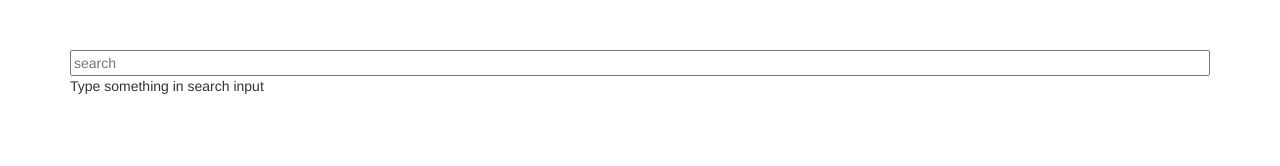
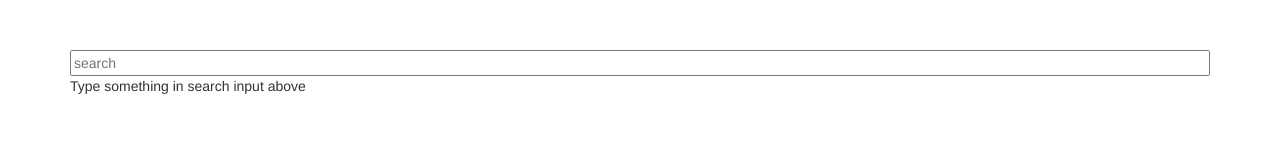
Before and after one commit to tomaszpach/gitusers-search, a React app: page / in a window 1280 px wide. Shown: the top 166 px of the page. Built offline with nearby package versions, Linux system fonts and the light colour scheme.

Commit message:
change from div to span

```diff
--- a/src/components/FetchUsers.js
+++ b/src/components/FetchUsers.js
@@ -28,7 +28,7 @@ class FetchUsers extends React.Component {
 
     render() {
         return (
-            <div>{this.props.gitUsers.term !== '' ? 'Github Users:' : 'Type something in search input'}</div>
+            <span>{this.props.gitUsers.term !== '' ? 'Github Users:' : 'Type something in search input above'}</span>
         )
     }
 }
```
